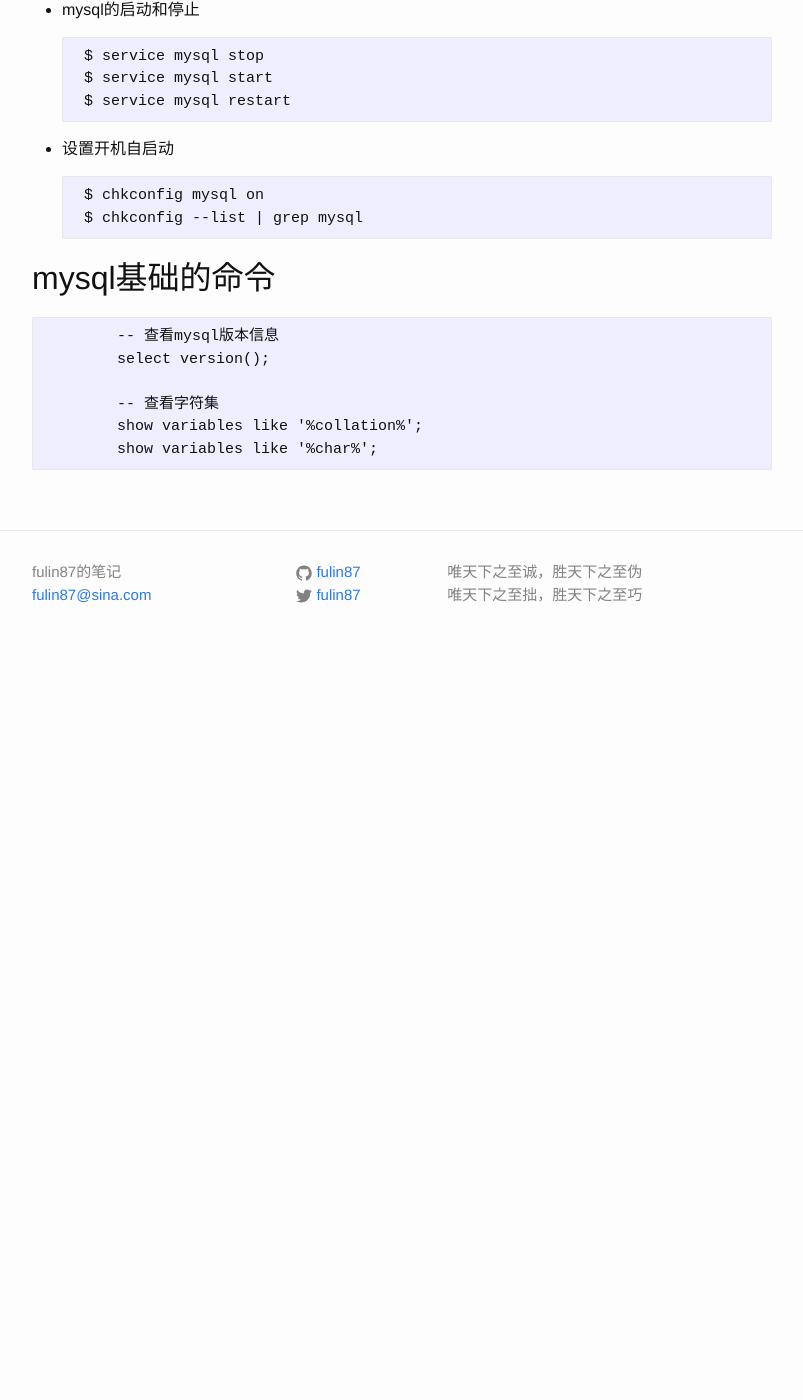
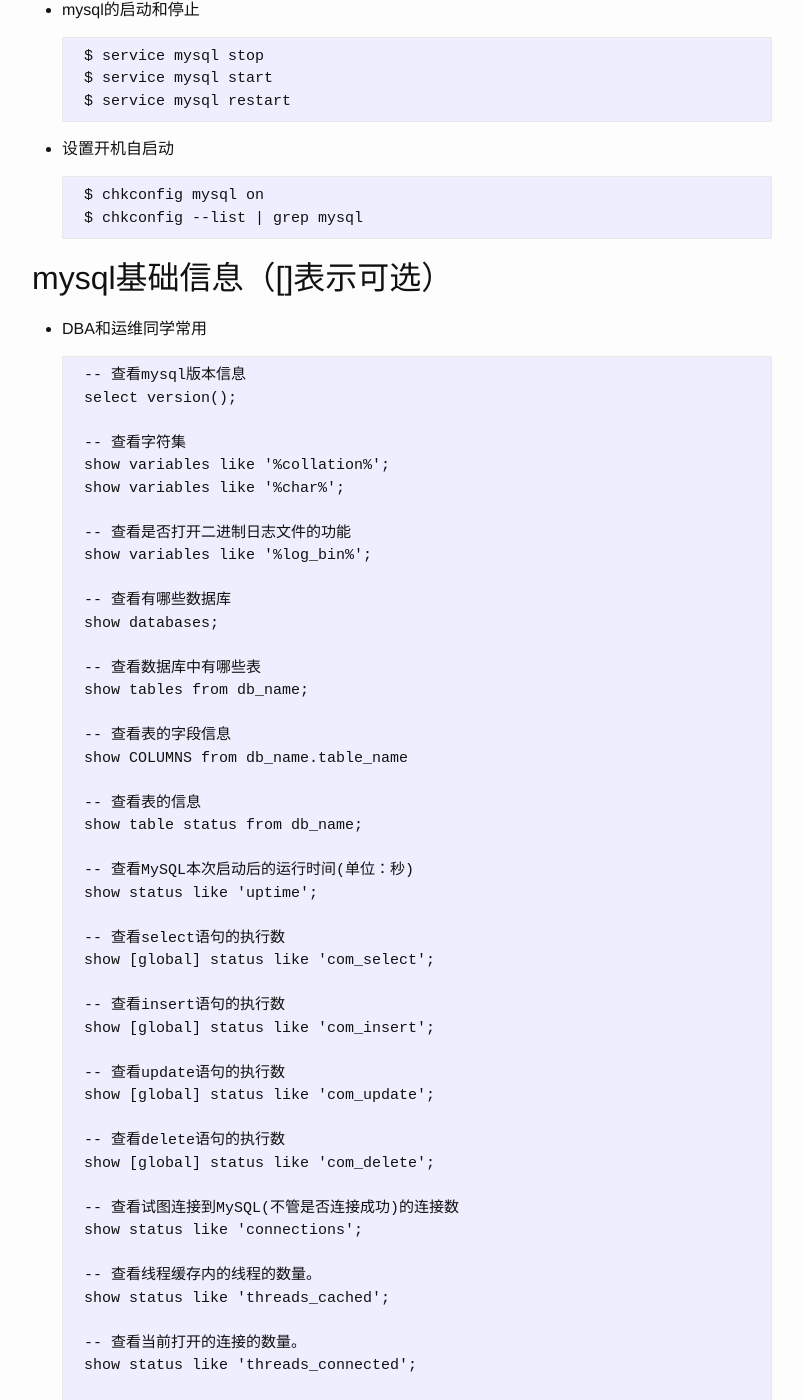
Before and after one commit to fulin87/myBog, a Jekyll site: the page built from _posts/2016-09-21-mysql.markdown, in a window 1280 px wide and 1400 px high, scrolled down 2236 px. Shown: the whole window, without its empty margins (238-1041 px from the left). Built offline with Jekyll 4.4.1, drawn with Linux system fonts in a browser that asks for light colours; before the commit the page ends 2902 px from its top, so only the background shows below that; some of the changed text lies outside the part shown.

Commit message:
add mysql update

```diff
--- a/_posts/2015-11-19-vim.markdown
+++ b/_posts/2015-11-19-vim.markdown
@@ -70,6 +70,11 @@
 	:34		      跳转到34行
 	f+		      查找当前行的下一个+号
 	.		      重复执行上一次修改
+	;                     重复上一次的查找
+	,                     反向执行上一次的查找
+    :s/test/abcde         将当前行的第一个test替换成abcde
+	:s/te/abc/g           将当前行的所有te替换成abc
+    :%s/test/&/gn         统计字符串test在当前文件中出现的次数
 
 
  掌握这些功能，就能处理平时大部分的服务器端编辑任务，当然，VI的功能是非常强大的，号称是伪装成编辑器的操作系统，也有人说这是神的编辑器。这个工具，需要我们持久的学习。
--- a/_posts/2016-09-21-mysql.markdown
+++ b/_posts/2016-09-21-mysql.markdown
@@ -102,7 +102,9 @@
 		$ chkconfig --list | grep mysql
 
 
-## mysql基础的命令
+## mysql基础信息（[]表示可选）
+
+ * DBA和运维同学常用
 
 		-- 查看mysql版本信息
 		select version();
@@ -110,3 +112,86 @@
 		-- 查看字符集
 		show variables like '%collation%';
 		show variables like '%char%';
+
+		-- 查看是否打开二进制日志文件的功能
+		show variables like '%log_bin%';
+
+		-- 查看有哪些数据库
+		show databases;
+
+		-- 查看数据库中有哪些表
+		show tables from db_name;
+
+		-- 查看表的字段信息
+		show COLUMNS from db_name.table_name
+
+		-- 查看表的信息
+		show table status from db_name;
+
+		-- 查看MySQL本次启动后的运行时间(单位：秒)
+		show status like 'uptime';
+
+		-- 查看select语句的执行数
+		show [global] status like 'com_select';
+
+		-- 查看insert语句的执行数
+		show [global] status like 'com_insert';
+
+		-- 查看update语句的执行数
+		show [global] status like 'com_update';
+
+		-- 查看delete语句的执行数
+		show [global] status like 'com_delete';
+
+		-- 查看试图连接到MySQL(不管是否连接成功)的连接数
+		show status like 'connections';
+
+		-- 查看线程缓存内的线程的数量。
+		show status like 'threads_cached';
+
+		-- 查看当前打开的连接的数量。
+		show status like 'threads_connected';
+
+		-- 查看当前打开的连接的数量。
+		show status like 'threads_connected';
+
+		-- 查看创建用来处理连接的线程数。
+		-- 如果Threads_created较大，你可能要增加thread_cache_size值。
+		show status like 'threads_created';
+
+		-- 查看激活的(非睡眠状态)线程数。
+		show status like 'threads_running';
+
+		-- 查看立即获得的表的锁的次数。
+		show status like 'table_locks_immediate';
+
+		-- 查看不能立即获得的表的锁的次数。
+		-- 如果该值较高，并且有性能问题，你应首先优化查询，然后拆分表或使用复制。
+		show status like 'table_locks_waited';
+
+		--查看创建时间超过slow_launch_time秒的线程数。
+		show status like 'slow_launch_threads';
+
+		--查看查询时间超过long_query_time秒的查询的个数。
+		show status like 'slow_queries';
+
+		-- 查看慢查询日志功能是否开启
+		show variables like '%slow%';
+
+		-- 多长时间才是慢查询
+		show variables like '%long%';
+
+		-- 设置查询超过1秒就是慢查询
+		set session long_query_time=1;
+
+		-- 查看日志信息是输出到数据库还是系统文件(FILE为系统文件)
+		show variables like 'log_output';
+
+		-- 查看发生了多少次慢查询
+		show global status like 'Slow_queries';
+
+		-- 将所有没有使用到索引的sql语句都记录到慢查询日志中
+		set global log_queries_not_using_indexes = true;
+
+		-- 查看数据库文件的路径
+		show variables like "%datadir%";
```
Also changed, not shown: _posts/2016-09-22-mysql-update.markdown (added, +73 -0 lines).
